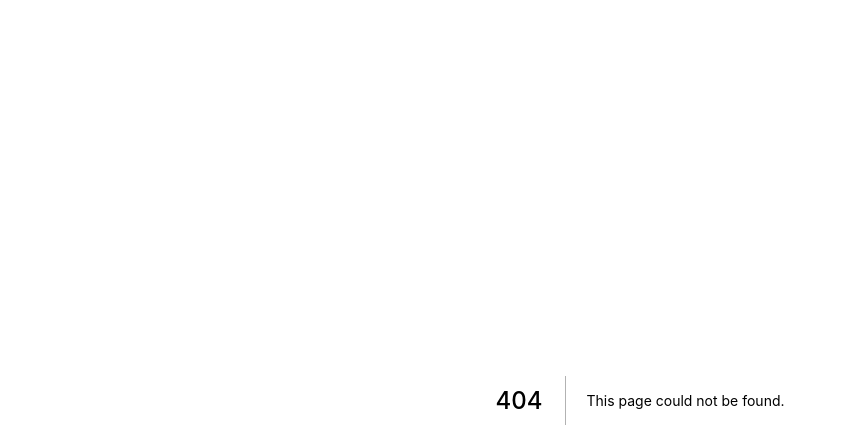
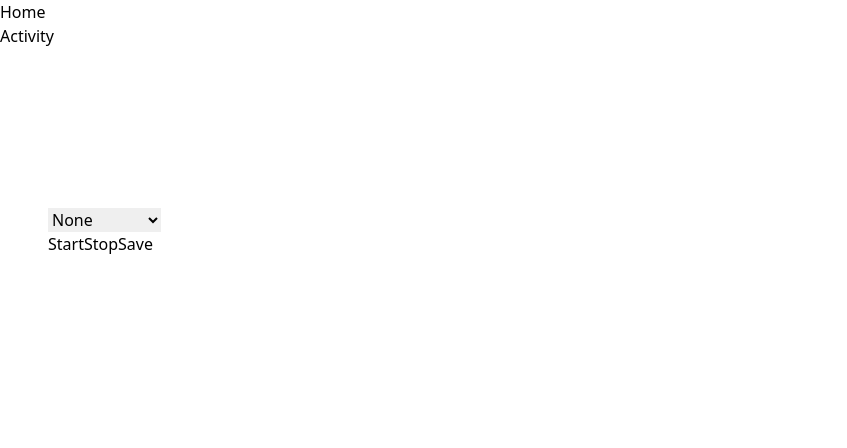
Before and after one commit to kyrelldixon/time-budget, a Next.js app: page /activity in a window 1280 px wide. Before the commit this address had no page. Shown: the top 448 px of the page, without its empty margins (0-847 px from the left). Built offline with nearby package versions, Linux system fonts and the light colour scheme.

Commit message:
feat: add main functionality to activity page

```diff
--- a/components/Nav.js
+++ b/components/Nav.js
@@ -9,8 +9,8 @@ export default () => (
         </Link>
       </li>
       <li>
-        <Link href="/timer">
-          <a>Timer</a>
+        <Link href="/activity">
+          <a>Activity</a>
         </Link>
       </li>
     </ul>
--- /dev/null
+++ b/mocks/budget.json
@@ -0,0 +1,31 @@
+{
+  "Career Development": [
+    {
+      "name": "Coding",
+      "budgeted": 1.5,
+      "activity": 0.2
+    },
+    {
+      "name": "Blogging",
+      "budgeted": 1.5,
+      "activity": 0.2
+    }
+  ],
+  "Health": [
+    {
+      "name": "Sleep",
+      "budgeted": 56,
+      "activity": 24
+    },
+    {
+      "name": "Eating",
+      "budgeted": 21,
+      "activity": 9
+    },
+    {
+      "name": "Working out",
+      "budgeted": 1.5,
+      "activity": 0.2
+    }
+  ]
+}
--- /dev/null
+++ b/pages/activity.js
@@ -0,0 +1,81 @@
+import Nav from "../components/Nav";
+import mockBudget from "../mocks/budget.json";
+import { useState } from "react";
+
+const Timer = ({ addActivity }) => {
+  const [startTime, setStartTime] = useState();
+  const [endTime, setEndTime] = useState();
+  // TODO: add elapsed time for display
+
+  const startTimer = () => setStartTime(Date.now());
+  const stopTimer = () => setEndTime(Date.now());
+  const saveActivity = () => addActivity(startTime, endTime);
+
+  return (
+    <div>
+      <div>{endTime && startTime && endTime - startTime}</div>
+      <div>
+        <button onClick={startTimer}>Start</button>
+        <button onClick={stopTimer}>Stop</button>
+        <button onClick={saveActivity}>Save</button>
+      </div>
+    </div>
+  );
+};
+
+export default () => {
+  const [selectedCategory, setSelectedCategory] = useState();
+  const [activities, setActivities] = useState([]);
+
+  const addActivity = (startTime, endTime) => {
+    setActivities([
+      ...activities,
+      {
+        startTime,
+        endTime,
+        category: selectedCategory
+      }
+    ]);
+  };
+
+  const categoryNames = Object.values(mockBudget).reduce(
+    (categoryNames, budgets) => [...categoryNames, ...budgets],
+    []
+  );
+
+  const handleSubmit = () => {};
+
+  return (
+    <div>
+      <Nav />
+      <div className="px-12 pt-40">
+        <form onSubmit={handleSubmit}>
+          <select
+            onChange={e => setSelectedCategory(e.target.value)}
+            name="categories"
+            id="categories"
+          >
+            <option value={null}>None</option>
+            {categoryNames.map(category => (
+              <option
+                key={category.name}
+                name={category.name}
+                value={category.name}
+              >
+                {category.name}
+              </option>
+            ))}
+          </select>
+        </form>
+        <Timer addActivity={addActivity} />
+        <ul>
+          {activities.map(activity => (
+            <li key={activity.category}>
+              {activity.category}: {activity.endTime - activity.startTime}
+            </li>
+          ))}
+        </ul>
+      </div>
+    </div>
+  );
+};
```
